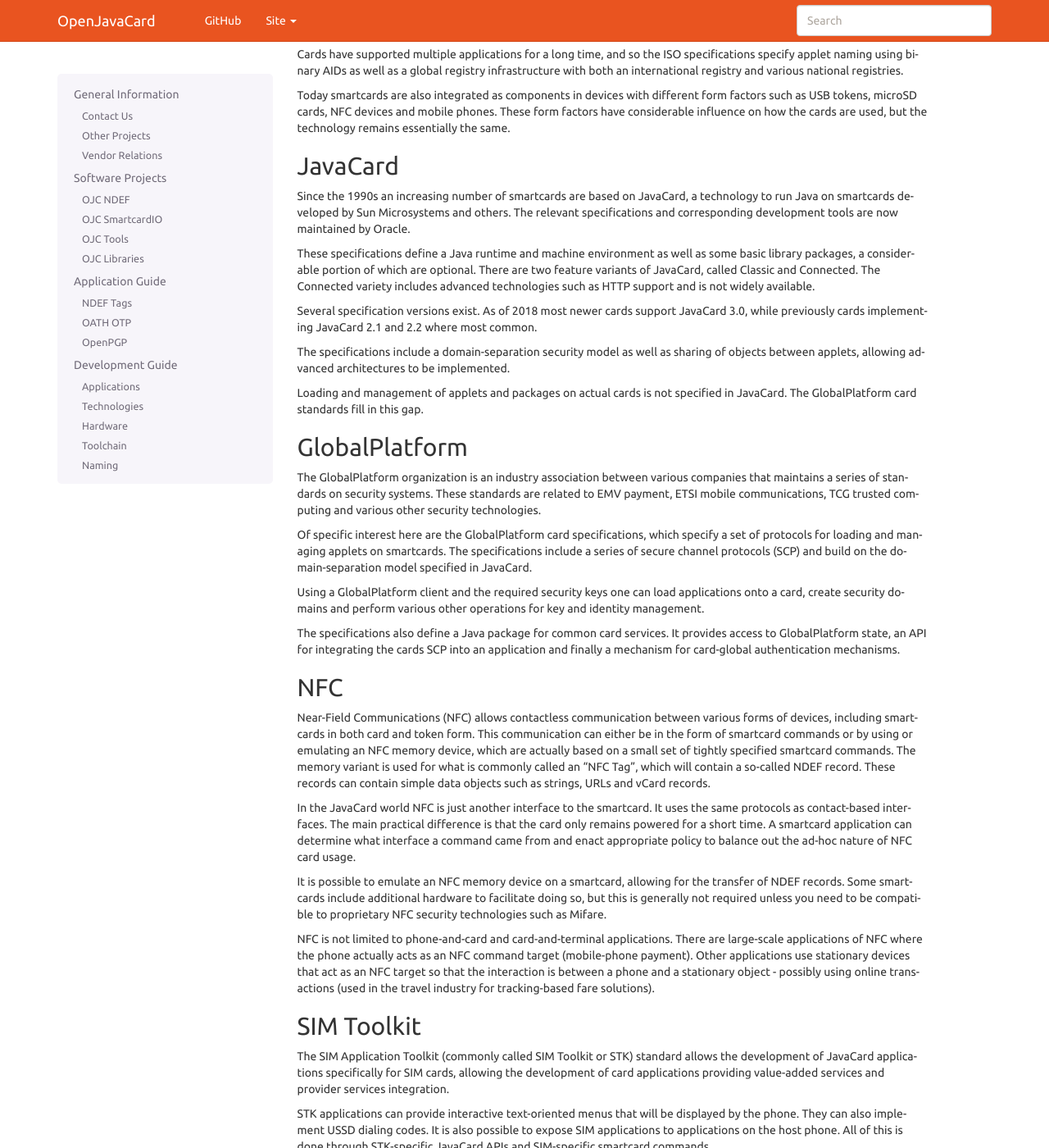
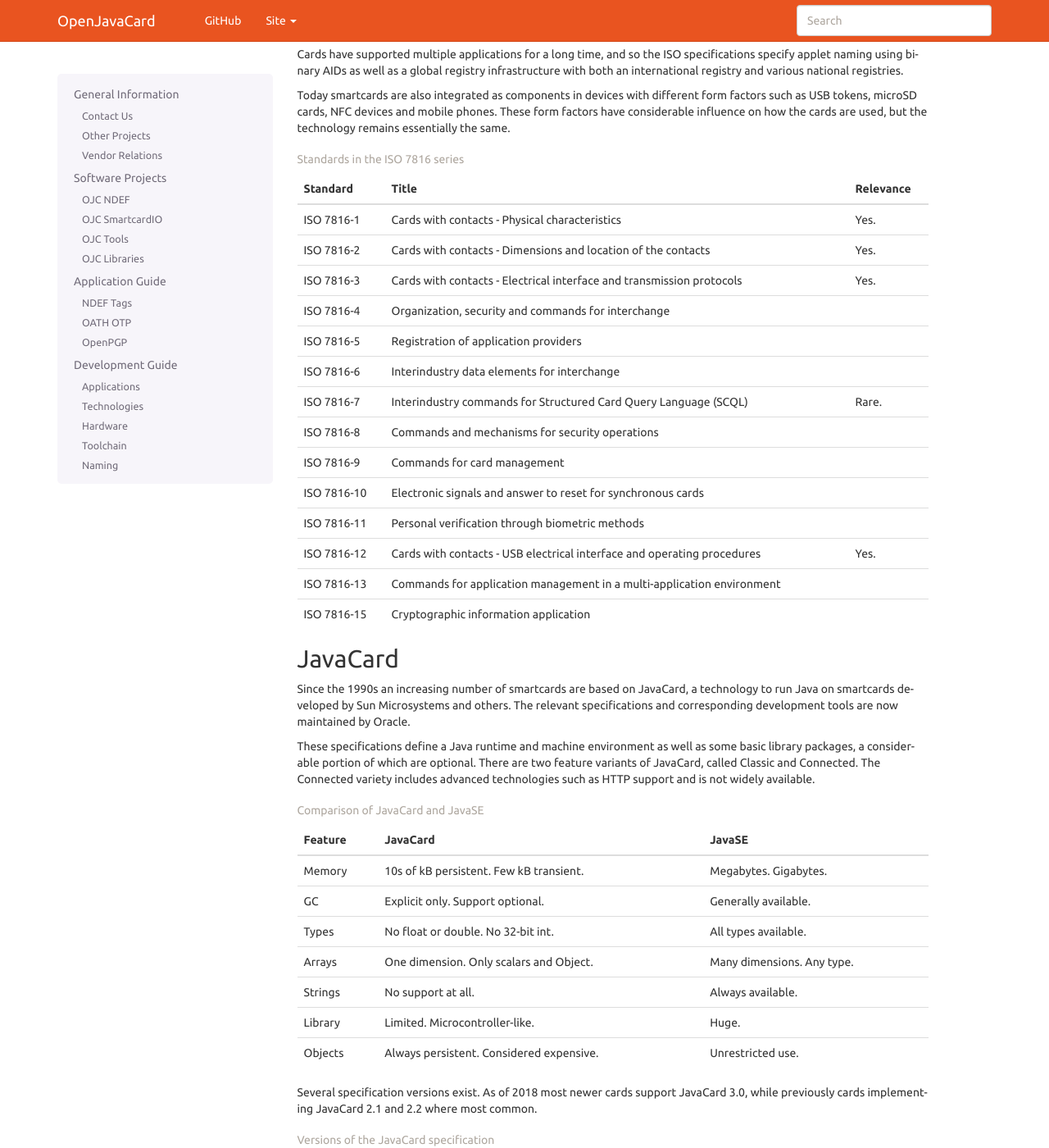
Before and after one commit to OpenJavaCard/openjavacard-site, a Sphinx documentation site: the page built from source/devguide/technologies.rst, in a window 1280 px wide and 1400 px high, scrolled down 227 px. Shown: the whole window at 82% size. Built offline with Sphinx 7.4.7, drawn with Linux system fonts in a browser that asks for light colours; some of the changed text lies outside the part shown.

Commit message:
more info

```diff
--- a/source/devguide/technologies.rst
+++ b/source/devguide/technologies.rst
@@ -1,8 +1,8 @@
 Technologies
 ============
 
-ISO7816
--------
+ISO 7816
+--------
 
 Contact-based smartcards have been around since the 1980s, and today most of us will own several.
 
@@ -12,6 +12,28 @@ Cards have supported multiple applications for a long time, and so the ISO speci
 
 Today smartcards are also integrated as components in devices with different form factors such as USB tokens, microSD cards, NFC devices and mobile phones. These form factors have considerable influence on how the cards are used, but the technology remains essentially the same.
 
+.. table:: Standards in the ISO 7816 series
+   :widths: auto
+
+   ===========  =======================================================================  =========
+   Standard     Title                                                                    Relevance
+   ===========  =======================================================================  =========
+   ISO 7816-1   Cards with contacts - Physical characteristics                           Yes.
+   ISO 7816-2   Cards with contacts - Dimensions and location of the contacts            Yes.
+   ISO 7816-3   Cards with contacts - Electrical interface and transmission protocols    Yes.
+   ISO 7816-4   Organization, security and commands for interchange
+   ISO 7816-5   Registration of application providers
+   ISO 7816-6   Interindustry data elements for interchange
+   ISO 7816-7   Interindustry commands for Structured Card Query Language (SCQL)         Rare.
+   ISO 7816-8   Commands and mechanisms for security operations
+   ISO 7816-9   Commands for card management
+   ISO 7816-10  Electronic signals and answer to reset for synchronous cards
+   ISO 7816-11  Personal verification through biometric methods
+   ISO 7816-12  Cards with contacts - USB electrical interface and operating procedures  Yes.
+   ISO 7816-13  Commands for application management in a multi-application environment
+   ISO 7816-15  Cryptographic information application
+   ===========  =======================================================================  =========
+
 JavaCard
 --------
 
@@ -19,7 +41,41 @@ Since the 1990s an increasing number of smartcards are based on JavaCard, a tech
 
 These specifications define a Java runtime and machine environment as well as some basic library packages, a considerable portion of which are optional. There are two feature variants of JavaCard, called Classic and Connected. The Connected variety includes advanced technologies such as HTTP support and is not widely available.
 
+.. table:: Comparison of JavaCard and JavaSE
+   :widths: auto
+
+   ==========  =========================================  ========================================
+   Feature     JavaCard                                   JavaSE
+   ==========  =========================================  ========================================
+   Memory      10s of kB persistent. Few kB transient.    Megabytes. Gigabytes.
+   GC          Explicit only. Support optional.           Generally available.
+   Types       No float or double. No 32-bit int.         All types available.
+   Arrays      One dimension. Only scalars and Object.    Many dimensions. Any type.
+   Strings     No support at all.                         Always available.
+   Library     Limited. Microcontroller-like.             Huge.
+   Objects     Always persistent. Considered expensive.   Unrestricted use.
+   ==========  =========================================  ========================================
+
 Several specification versions exist. As of 2018 most newer cards support JavaCard 3.0, while previously cards implementing JavaCard 2.1 and 2.2 where most common.
+
+.. table:: Versions of the JavaCard specification
+   :widths: auto
+
+   =======  ========
+   Version  Released
+   =======  ========
+   3.0.5    2015
+   3.0.4    2011
+   3.0.3
+   3.0.2
+   3.0.1    2009
+   2.2.2    2006
+   2.2.1    2003
+   2.2      2002
+   2.1.1    2000
+   2.1      1999
+   =======  ========
+
 
 The specifications include a domain-separation security model as well as sharing of objects between applets, allowing advanced architectures to be implemented.
 
```
